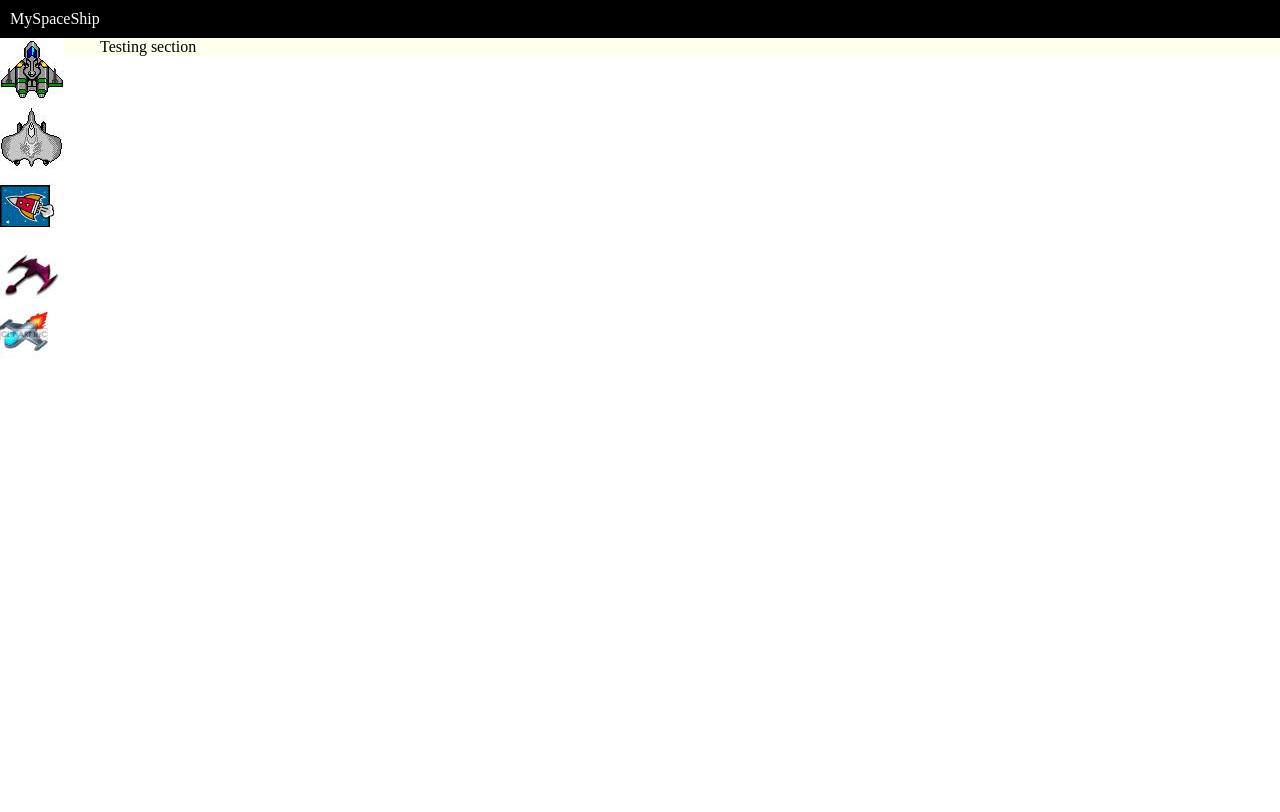
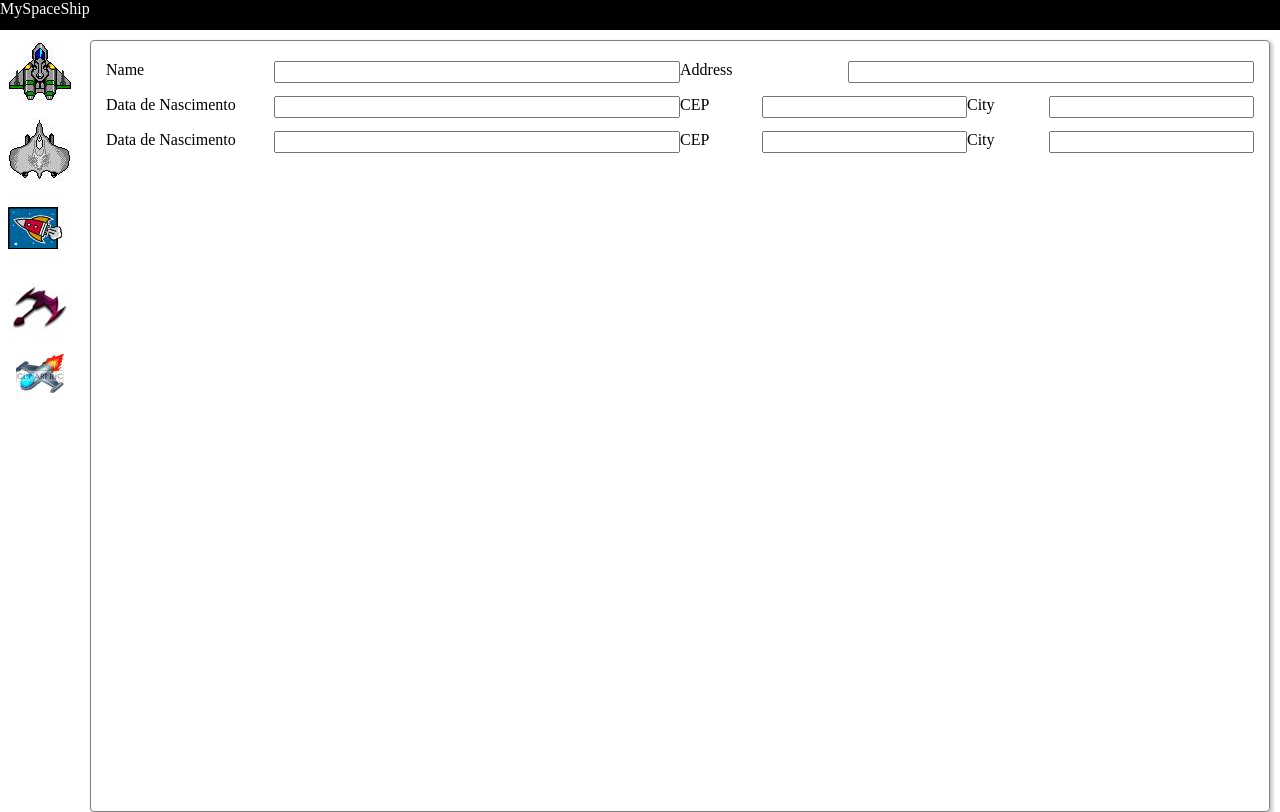
Before and after one commit to eudesf/MySpaceShip, a plain HTML site: page MySpaceShip/WebContent/index.html in a window 1280 px wide. Drawn offline with Linux system fonts and the light colour scheme.

Commit message:
basic form functionality

```diff
--- a/MySpaceShip/WebContent/index.html
+++ b/MySpaceShip/WebContent/index.html
@@ -2,6 +2,10 @@
 
 <html>
 	<head>
+		<meta charset="UTF-8">
+
+		<title>MySpaceShip</title>
+
 		<style>
 			/* reset from YUI 3 */
    		    html{color:#000;background:#FFF;}body,div,dl,dt,dd,ul,ol,li,h1,h2,h3,h4,h5,h6,pre,code,form,fieldset,legend,input,textarea,p,blockquote,th,td{margin:0;padding:0;}table{border-collapse:collapse;border-spacing:0;}fieldset,img{border:0;}address,caption,cite,code,dfn,em,strong,th,var{font-style:normal;font-weight:normal;}li{list-style:none;}caption,th{text-align:left;}h1,h2,h3,h4,h5,h6{font-size:100%;font-weight:normal;}q:before,q:after{content:'';}abbr,acronym{border:0;font-variant:normal;}sup{vertical-align:text-top;}sub{vertical-align:text-bottom;}input,textarea,select{font-family:inherit;font-size:inherit;font-weight:inherit;}input,textarea,select{*font-size:100%;}legend{color:#000;}
@@ -9,7 +13,7 @@
 			header {
 				background: #000;
 				color: #fff;
-				padding: 10px;
+				height: 30px
 			}
 
 			nav {
@@ -19,11 +23,88 @@
 
 			nav a {
 				display: block;
+				text-align: center;
+				padding-top: 10px;
 			}
 
 			section {
-				padding-left: 100px;
-				background: #FFE;
+				position: absolute;
+				left: 80px;
+				right: 0px;
+				top: 30px;
+				bottom: 30px;
+			}
+
+			article {
+				margin: 10px;
+				border: 1px solid gray;
+				padding: 15px;
+
+				-moz-border-radius: 4px;
+				-webkit-border-radius: 4px;
+				border-radius: 4px;
+
+				-moz-box-shadow:    2px 2px 3px 1px #ccc;
+  				-webkit-box-shadow: 2px 2px 3px 1px #ccc;
+  				box-shadow:         2px 2px 3px 1px #ccc;
+
+  				height: 100%;
+			}
+
+			form, form div {
+				letter-spacing: -5px;
+			}
+
+			form *, form div * {
+				letter-spacing: 0;
+			}
+
+			form div {
+				display: inline-block;
+			}
+
+			form .w25p {
+				width: 25%;
+			}
+
+			form .w50p {
+				width: 50%;
+			}
+
+			form label {
+				display: inline-block;
+				width: 30%;
+				vertical-align: top;
+
+			}
+
+			form.label50p label {
+				width: 50%;
+			}
+
+			form input {
+				position: absolute;
+				right: 0;
+				width: 70%;
+			}
+
+			form div {
+				position: relative;
+				margin-top: 5px;
+				min-height: 30px;
+			}
+
+			.color1 {
+				background: silver;
+			}
+			.color2 {
+				background: gray;
+			}
+			.color3 {
+				background: green;
+			}
+			.color4 {
+				background: brown;
 			}
 
 		</style>
@@ -36,24 +117,69 @@
 
 		<nav>
 			<a href="javascript:void(0)">
-				<img src="images/ship1.jpg"/>
+				<img src="images/ship1.jpg" alt="ship 1"/>
 			</a>
 			<a href="javascript:void(0)">
-				<img src="images/ship2.jpg"/>
+				<img src="images/ship2.jpg" alt="ship 2"/>
 			</a>
 			<a href="javascript:void(0)">
-				<img src="images/ship3.jpg"/>
+				<img src="images/ship3.jpg" alt="ship 3"/>
 			</a>
 			<a href="javascript:void(0)">
-				<img src="images/ship4.jpg"/>
+				<img src="images/ship4.jpg" alt="ship 4"/>
 			</a>
 			<a href="javascript:void(0)">
-				<img src="images/ship5.jpg"/>
+				<img src="images/ship5.jpg" alt="ship 5"/>
 			</a>
 		</nav>
 
 		<section>
-			Testing section
+			<article>
+				<form>
+
+					<div class="w50p">
+						<label for="name">Name</label>
+						<input id="name" class="field" type="text"/>
+					</div>
+
+					<div class="w50p">
+						<label for="address">Address</label>
+						<input id="address" type="text"/>
+					</div>
+
+					<div class="w50p">
+						<label for="birthdate">Data de Nascimento</label>
+						<input id="birthdate" type="text"/>
+					</div>
+
+					<div class="w25p">
+						<label for="cep">CEP</label>
+						<input id="cep" type="text"/>
+					</div>
+
+					<div class="w25p">
+						<label for="city">City</label>
+						<input id="city" type="text"/>
+					</div>
+
+					<div class="w50p">
+						<label for="birthdate">Data de Nascimento</label>
+						<input id="birthdate" type="text"/>
+					</div>
+
+					<div class="w25p">
+						<label for="cep">CEP</label>
+						<input id="cep" type="text"/>
+					</div>
+
+					<div class="w25p">
+						<label for="city">City</label>
+						<input id="city" type="text"/>
+					</div>
+
+
+				</form>
+			</article>
 		</section>
 
 	</body>
```
